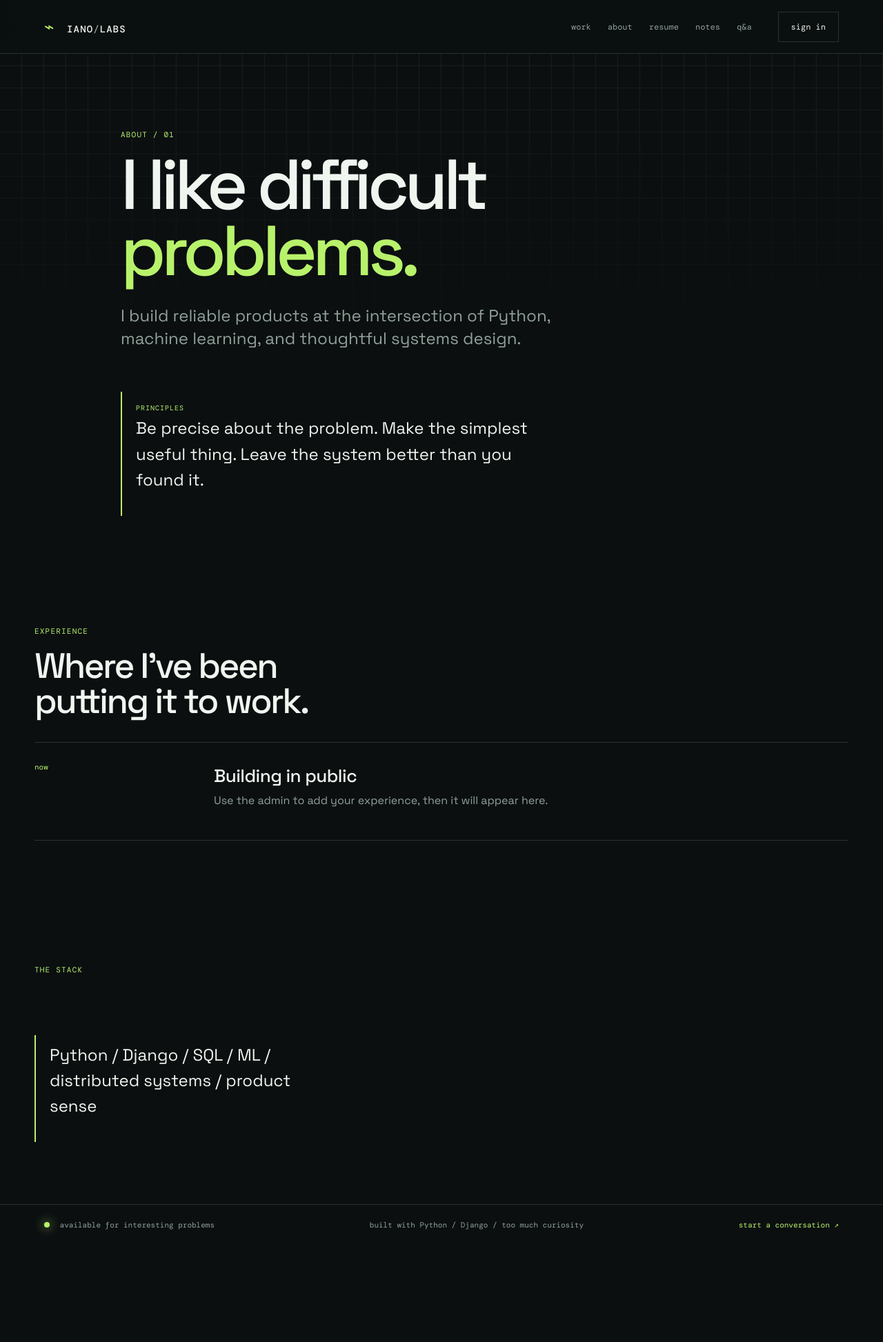
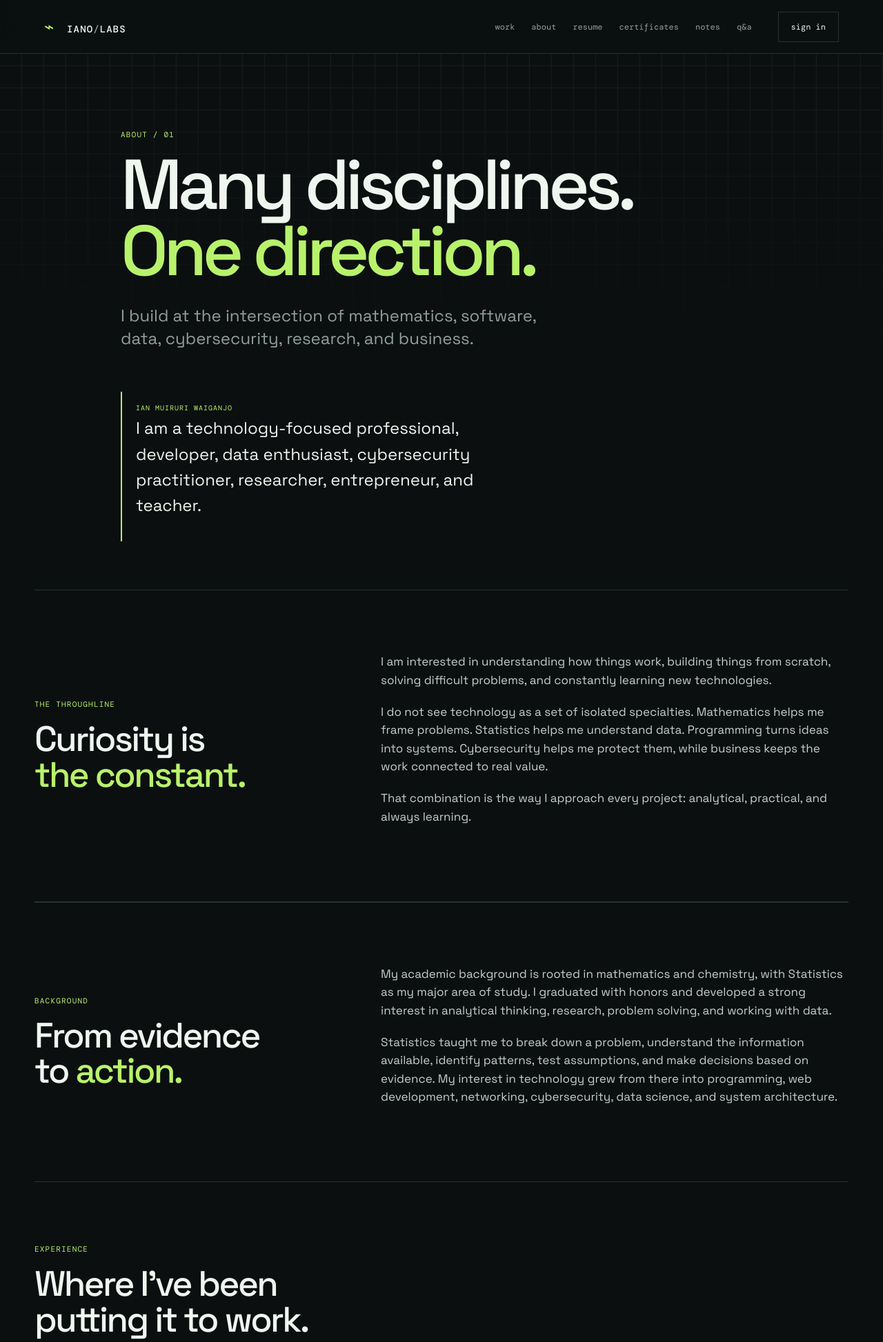
Before and after one commit to iantech-cloud/portfolio, a Django app: page /about/ in a window 1280 px wide. Shown: the top 1946 px of the page at 69% size. Before the commit the page ends 1787 px from the top, so only its background shows below. Run offline with Django 4.2, Linux system fonts and the light colour scheme; data that the repository does not hold is empty.

Commit message:
Complete portfolio about and certificates pages

```diff
--- a/core/urls.py
+++ b/core/urls.py
@@ -7,5 +7,6 @@ app_name = "core"
 urlpatterns = [
     path("", views.home, name="home"),
     path("about/", views.about, name="about"),
+    path("certificates/", views.certificates, name="certificates"),
     path("contact/", views.contact, name="contact"),
 ]
--- a/core/views.py
+++ b/core/views.py
@@ -3,7 +3,7 @@ from django.shortcuts import redirect, render
 
 from blog.models import Post
 from projects.models import Project
-from skills.models import Experience, Skill, SkillCategory
+from skills.models import Certification, Education, Experience, Skill, SkillCategory
 
 from .forms import ContactForm
 from .models import ContactMessage, SiteSettings
@@ -22,7 +22,17 @@ def home(request):
 def about(request):
     return render(request, "core/about.html", {
         "site": SiteSettings.objects.first(),
-        "experience": Experience.objects.all()[:4],
+        "experience": Experience.objects.all()[:6],
+        "education": Education.objects.all(),
+        "categories": SkillCategory.objects.prefetch_related("skills"),
+        "certifications": Certification.objects.all(),
+    })
+
+
+def certificates(request):
+    return render(request, "core/certificates.html", {
+        "site": SiteSettings.objects.first(),
+        "certifications": Certification.objects.all(),
         "categories": SkillCategory.objects.prefetch_related("skills"),
     })
 
--- a/templates/base.html
+++ b/templates/base.html
@@ -19,6 +19,7 @@
       <a href="{% url 'projects:list' %}">work</a>
       <a href="{% url 'core:about' %}">about</a>
       <a href="{% url 'skills:resume' %}">resume</a>
+      <a href="{% url 'core:certificates' %}">certificates</a>
       <a href="{% url 'blog:list' %}">notes</a>
       <a href="{% url 'qna:list' %}">q&amp;a</a>
     </nav>
--- a/templates/core/about.html
+++ b/templates/core/about.html
@@ -1,7 +1,9 @@
 {% extends "base.html" %}
 {% block title %}About · IANO{% endblock %}
 {% block content %}
-<section class="page-shell narrow intro-page"><span class="eyebrow">about / 01</span><h1>I like difficult<br><em>problems.</em></h1><p class="lede">{{ site.about_text|default:"I build reliable products at the intersection of Python, machine learning, and thoughtful systems design." }}</p><div class="manifesto"><span>principles</span><p>Be precise about the problem. Make the simplest useful thing. Leave the system better than you found it.</p></div></section>
+<section class="page-shell narrow intro-page"><span class="eyebrow">about / 01</span><h1>Many disciplines.<br><em>One direction.</em></h1><p class="lede">{{ site.about_text|default:"I build at the intersection of mathematics, software, data, cybersecurity, research, and business." }}</p><div class="manifesto"><span>Ian Muiruri Waiganjo</span><p>I am a technology-focused professional, developer, data enthusiast, cybersecurity practitioner, researcher, entrepreneur, and teacher.</p></div></section>
+<section class="section page-shell section-split"><div><span class="eyebrow">the throughline</span><h2>Curiosity is<br><em>the constant.</em></h2></div><div class="prose"><p>I am interested in understanding how things work, building things from scratch, solving difficult problems, and constantly learning new technologies.</p><p>I do not see technology as a set of isolated specialties. Mathematics helps me frame problems. Statistics helps me understand data. Programming turns ideas into systems. Cybersecurity helps me protect them, while business keeps the work connected to real value.</p><p>That combination is the way I approach every project: analytical, practical, and always learning.</p></div></section>
+<section class="section page-shell section-split"><div><span class="eyebrow">background</span><h2>From evidence<br>to <em>action.</em></h2></div><div class="prose"><p>My academic background is rooted in mathematics and chemistry, with Statistics as my major area of study. I graduated with honors and developed a strong interest in analytical thinking, research, problem solving, and working with data.</p><p>Statistics taught me to break down a problem, understand the information available, identify patterns, test assumptions, and make decisions based on evidence. My interest in technology grew from there into programming, web development, networking, cybersecurity, data science, and system architecture.</p></div></section>
 <section class="section page-shell"><div class="section-heading"><div><span class="eyebrow">experience</span><h2>Where I’ve been<br>putting it to work.</h2></div></div><div class="timeline">{% for item in experience %}<article class="timeline-item"><div class="timeline-date">{{ item.start_date|date:"Y" }} — {% if item.end_date %}{{ item.end_date|date:"Y" }}{% else %}now{% endif %}</div><div><h3>{{ item.role }}</h3><p class="muted">{{ item.company }}{% if item.location %} · {{ item.location }}{% endif %}</p><p>{{ item.description }}</p><div class="mini-tags">{% for tag in item.stack %}<span>{{ tag }}</span>{% endfor %}</div></div></article>{% empty %}<article class="timeline-item"><div class="timeline-date">now</div><div><h3>Building in public</h3><p>Use the admin to add your experience, then it will appear here.</p></div></article>{% endfor %}</div></section>
 <section class="section page-shell"><span class="eyebrow">the stack</span><div class="about-stack">{% for category in categories %}<div><h3>{{ category.name }}</h3><div class="mini-tags">{% for skill in category.skills.all %}<span>{{ skill.name }}</span>{% endfor %}</div></div>{% empty %}<div class="manifesto"><p>Python / Django / SQL / ML / distributed systems / product sense</p></div>{% endfor %}</div></section>
 {% endblock %}
```
Also changed, not shown: core/management/commands/seed_portfolio.py (+9 -6 lines), templates/core/certificates.html (added, +7 -0 lines).
